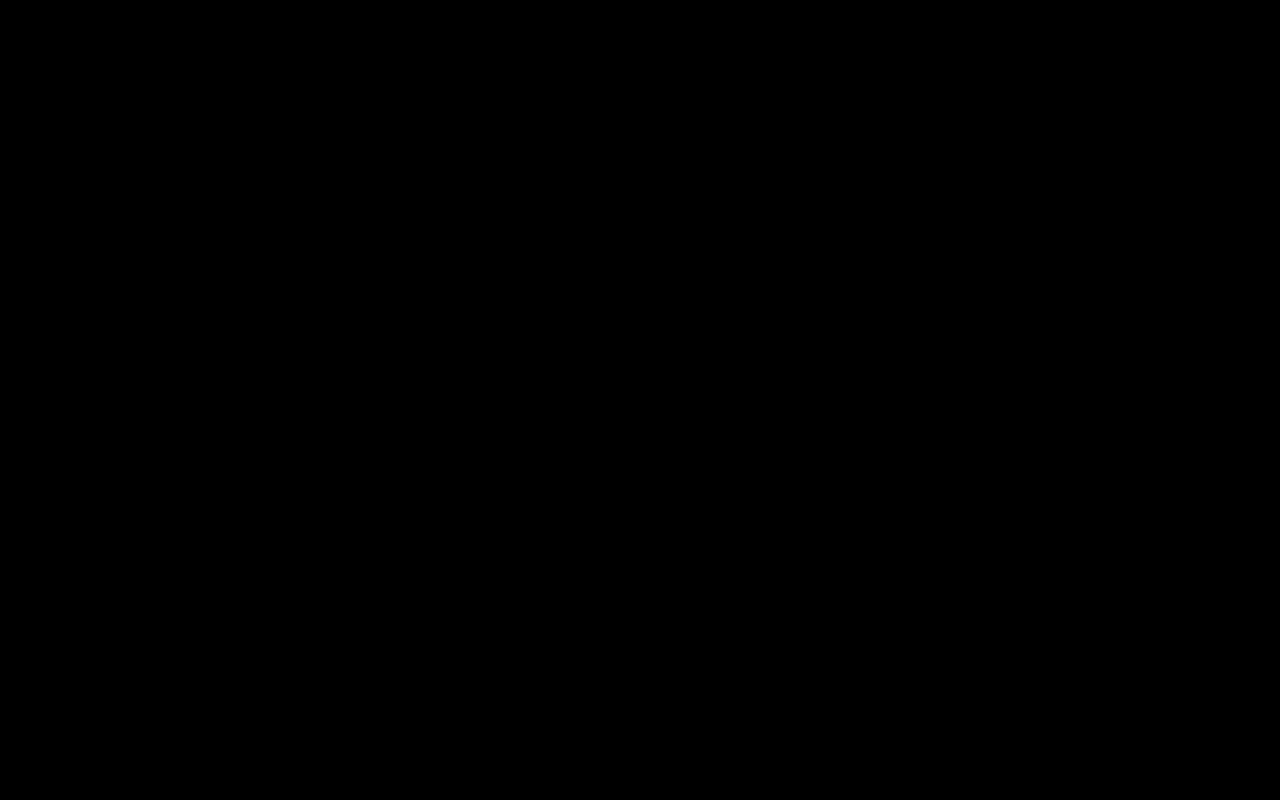
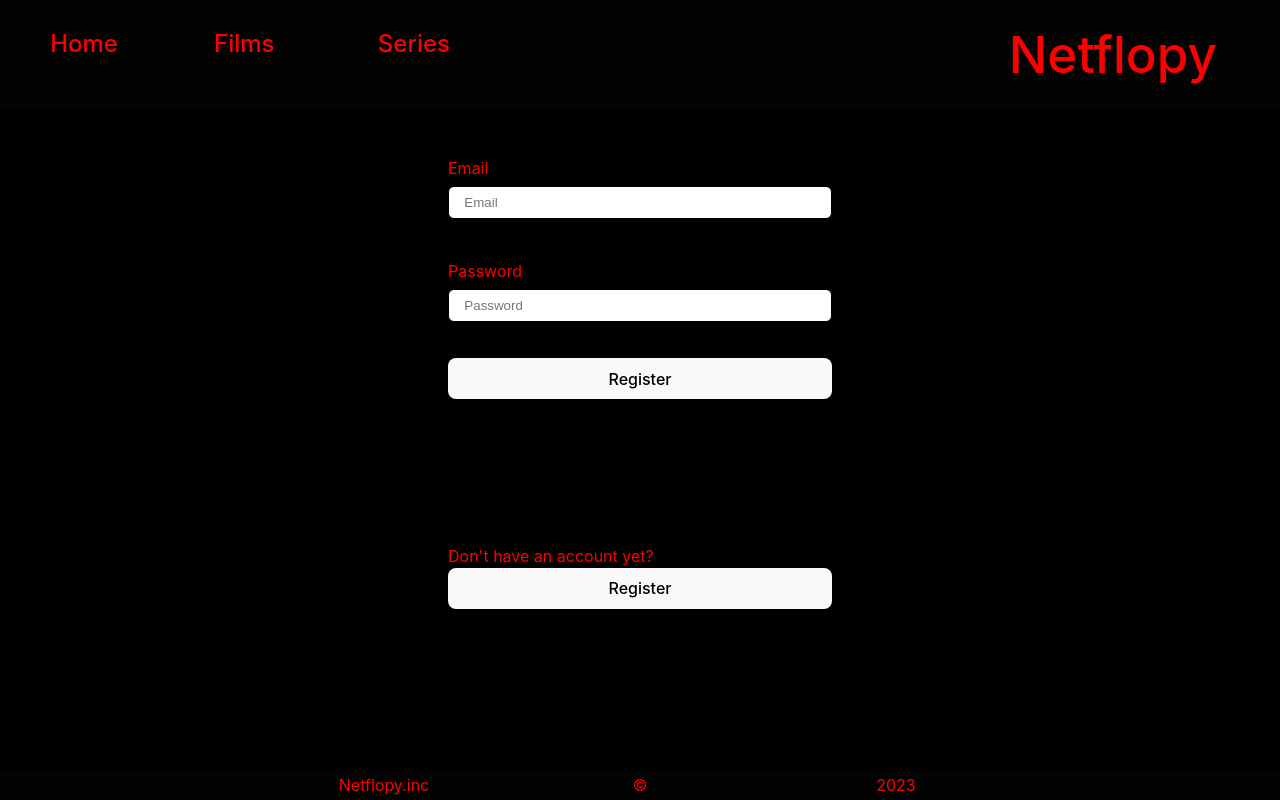
Before and after one commit to mariblan/media-library-project, a React (Vite) app in the folder media-frontend/: page /login in a window 1280 px wide. Before the commit this address had no page. Built offline with nearby package versions, Linux system fonts and the light colour scheme.

Commit message:
Auth in main

```diff
--- a/media-frontend/src/App.jsx
+++ b/media-frontend/src/App.jsx
@@ -15,8 +15,6 @@ import { useState, useEffect } from 'react';
 import { checkValidToken } from './components/DB/fetchDB';
 
 export default function App() {
-  // const [media, setMedia] = useState([]);
-  // const [sections, setSections] = useState([]);
   const [isAuth, setIsAuth] = useState(false);
   const [token, setToken] = useState(localStorage.getItem('token'));
   const [user, setUser] = useState(null);
@@ -30,7 +28,7 @@ export default function App() {
         setIsAuth(true);
         console.log(res);
       } catch (error) {
-        console.log(error);
+        console.log(error.message);
       }
     };
     token && verifyLogin(token);
@@ -73,9 +71,19 @@ export default function App() {
                 />
               }
             />
-            <Route path={'/auth'} element={<RequireLogin isAuth={isAuth} />}>
+            <Route
+              path={'/login'}
+              element={
+                <Login
+                  isAuth={isAuth}
+                  setIsAuth={setIsAuth}
+                  setToken={setToken}
+                />
+              }
+            />
+            {/* <Route path={'/auth'} element={<RequireLogin isAuth={isAuth} />}>
               <Route path={'/auth/dashboard'} element={User} />
-            </Route>
+            </Route> */}
           </Route>
         </Routes>
       </Router>
--- a/media-frontend/src/components/Cards/Catalog.jsx
+++ b/media-frontend/src/components/Cards/Catalog.jsx
@@ -2,8 +2,6 @@ import Card from './Card';
 import { Link } from 'react-router-dom';
 
 const Catalog = ({ section, media }) => {
-  console.log(section);
-  console.log(media);
   return (
     <>
       <h3 className='section'>{section.name}</h3>
--- a/media-frontend/src/components/DB/fetchDB.js
+++ b/media-frontend/src/components/DB/fetchDB.js
@@ -4,11 +4,11 @@ const port = 'http://localhost:5000/';
 
 const checkValidToken = async (token) => {
   try {
-    const { data } = await axios.get(
+    const { data } = await axios.post(
       `${port}auth/me`,
       {},
       {
-        headers: { Authorization: token },
+        headers: { authorization: token },
       }
     );
     console.log(data);
--- a/media-frontend/src/components/auth/Login.jsx
+++ b/media-frontend/src/components/auth/Login.jsx
@@ -60,10 +60,8 @@ function Login({ isAuth, setToken }) {
           <button type='submit'>Register</button>
         </form>
         <span className='changeAuth'>
-          Already have an account?
-          <button onClick={() => setTimeout(() => navigate('/login'), 150)}>
-            Log in
-          </button>
+          Don't have an account yet?
+          <button onClick={() => navigate('/register')}>Register</button>
         </span>
       </div>
     );
--- a/media-frontend/src/components/auth/Register.jsx
+++ b/media-frontend/src/components/auth/Register.jsx
@@ -92,9 +92,7 @@ function Register({ isAuth, setToken }) {
         </form>
         <span className='changeAuth'>
           Already have an account?
-          <button onClick={() => setTimeout(() => navigate('/login'), 150)}>
-            Log in
-          </button>
+          <button onClick={() => navigate('/login')}>Log in</button>
         </span>
       </div>
     );
```
Also changed, not shown: media-frontend/src/components/auth/RequireLogin.jsx (line endings or trailing spaces).
